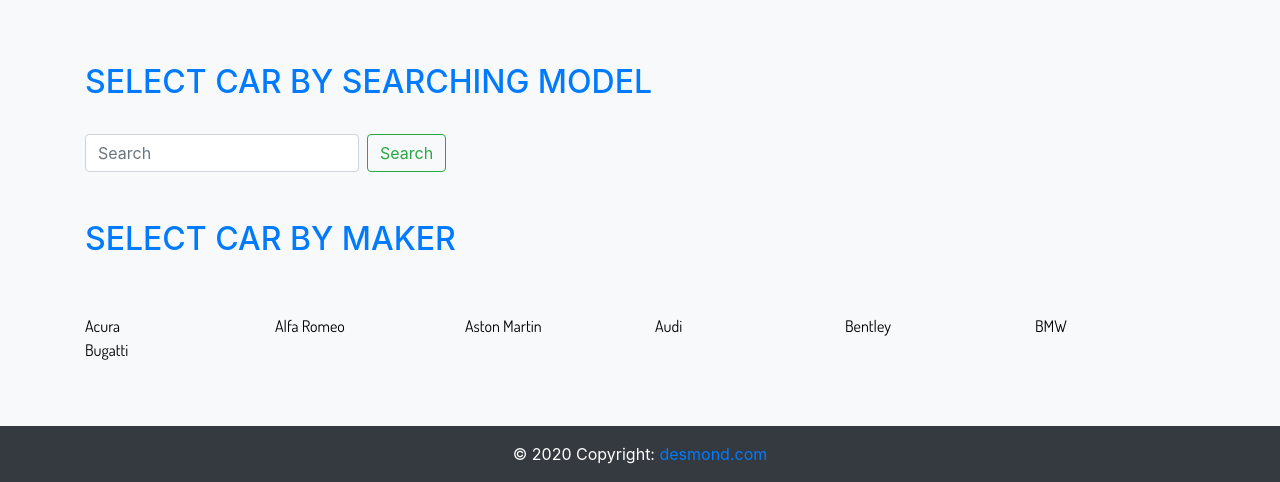
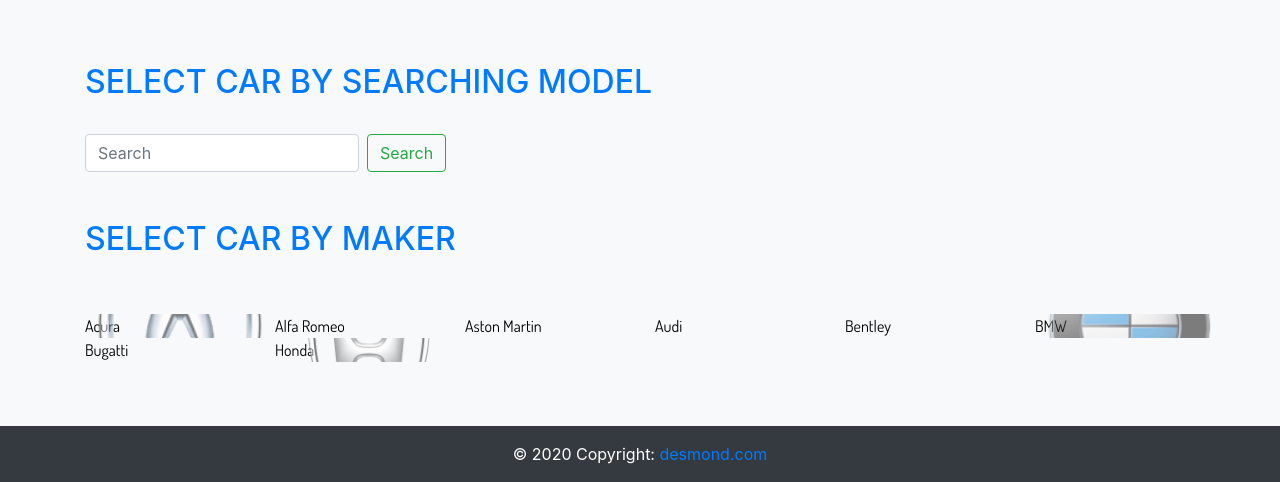
Before and after one commit to Jimsparkle/car-spec, a Flask app: page / in a window 1280 px wide. Shown: the part 427-909 px from the top of the page. Run offline with Flask 2, Linux system fonts and the light colour scheme; some libraries are stand-ins or nearby versions.

Commit message:
Trial: add pictures of manufacturers on index.html

```diff
--- a/app/templates/index.html
+++ b/app/templates/index.html
@@ -27,13 +27,14 @@
 
             <!-- Cards for car brands-->
             <div class="row">
-                <div class="col-4 col-sm-2"><a href="#" class="effect-shine no-link">Acura</a></div>
+                <div class="col-4 col-sm-2"><img src="/static/Acura.png" alt=""><a href="#" class="effect-shine no-link">Acura</a></div>
                 <div class="col-4 col-sm-2"><a href="#" class="effect-shine no-link">Alfa Romeo</a></div>
                 <div class="col-4 col-sm-2"><a href="#" class="effect-shine no-link">Aston Martin</a></div>
                 <div class="col-4 col-sm-2"><a href="#" class="effect-shine no-link">Audi</a></div>
                 <div class="col-4 col-sm-2"><a href="#" class="effect-shine no-link">Bentley</a></div>
-                <div class="col-4 col-sm-2"><a href="#" class="effect-shine no-link">BMW</a></div>
+                <div class="col-4 col-sm-2"><img src="/static/BMW.png" alt=""><a href="#" class="effect-shine no-link">BMW</a></div>
                 <div class="col-4 col-sm-2"><a href="#" class="effect-shine no-link">Bugatti</a></div>
+				<div class="col-4 col-sm-2"><img src="/static/Honda.png" alt=""><a href="#" class="effect-shine no-link">Honda</a></div>
             </div>
         </div>
     </div>
```
